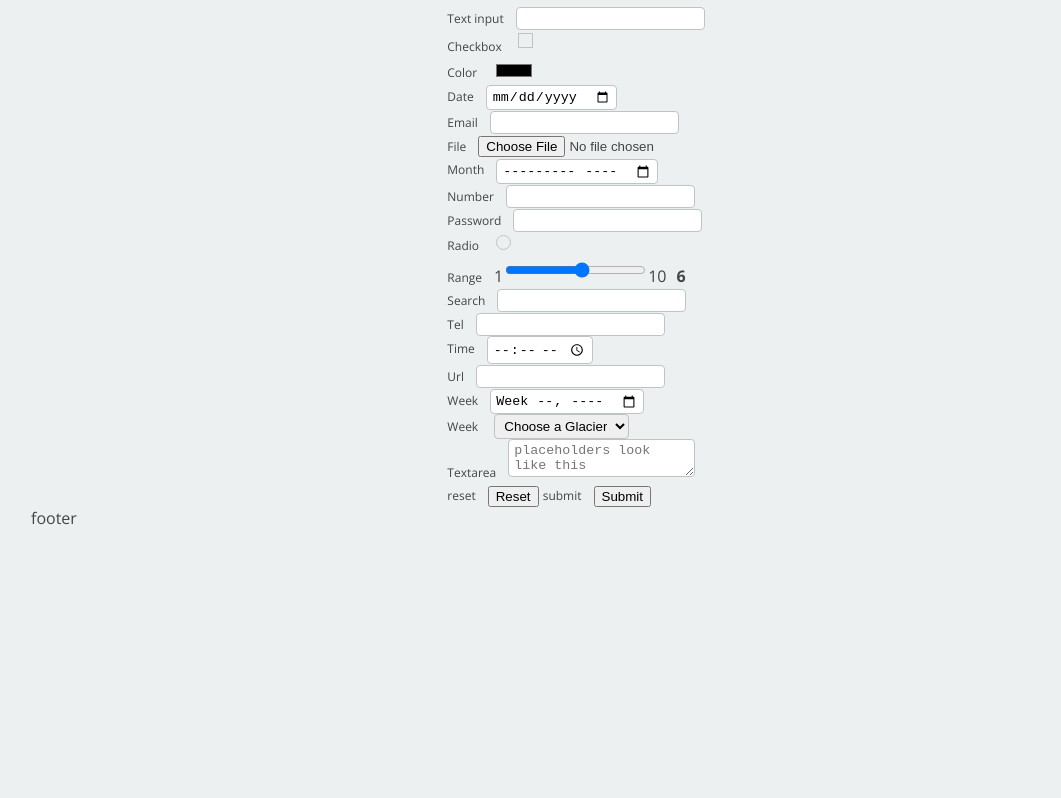
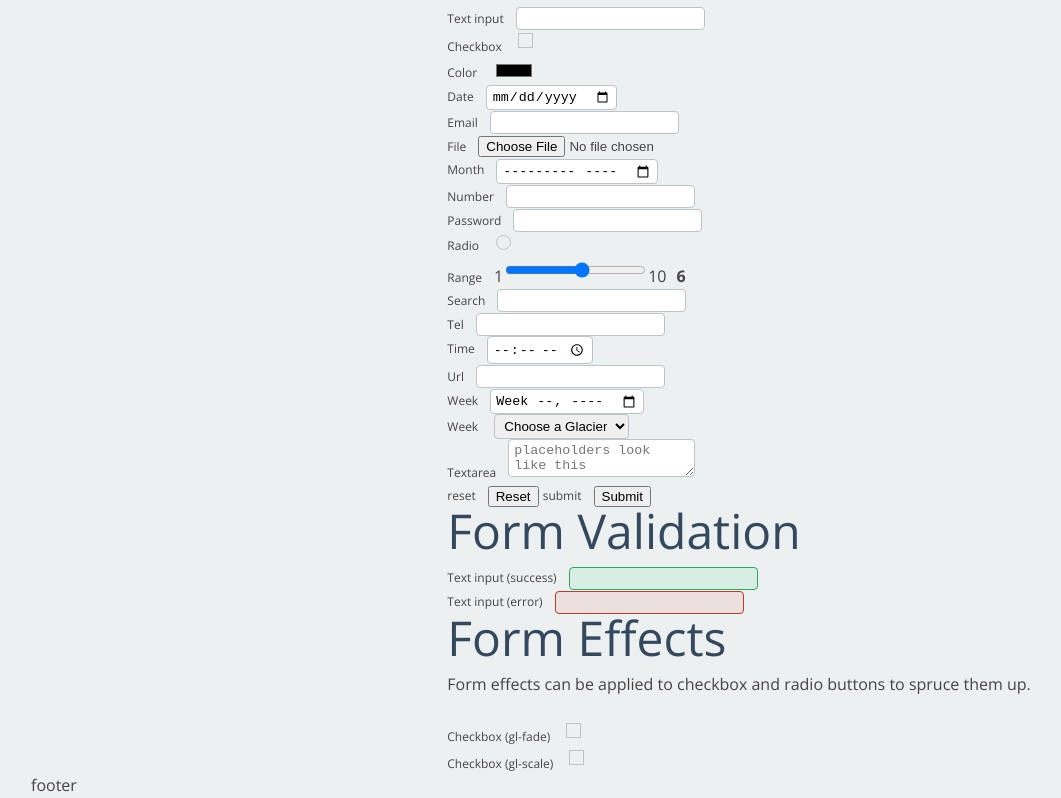
Before and after one commit to CoastalP47/Glacier, a website: page index.html in a window 1280 px wide. Shown: the part 1723-2521 px from the top of the page, without its empty margins (9-1070 px from the left). Before the commit the page ends 2253 px from the top, so only its background shows below. Drawn offline with nearby package versions, Linux system fonts and the light colour scheme.

Commit message:
form effects and success/failure for input fields

```diff
--- a/assets/less/elements.less
+++ b/assets/less/elements.less
@@ -62,10 +62,10 @@ form{
   input[type="radio"]{-webkit-appearance:none;border:@inputborder;height:15px;width:15px;border-radius:14px;position:relative;}
     input[type="radio"]:before{height: 7px;width: 7px;background: #9b59b6;content: '';top: 3px;left: 3px;display: block;border-radius: 10px;position: absolute;display:none;}
       input[type="radio"]:checked:before{display:block;}
-    input[type="radio"].gl-fade:before{opacity:0;display:block;}
+    input[type="radio"].gl-fade:before{opacity:0;display:block;.anim}
       input[type="radio"].gl-fade:checked:before{opacity:1;}
-    input[type="radio"].gl-fade:before{transform:scale(0);display:block;}
-      input[type="radio"].gl-fade:checked:before{transform:scale(1);}
+    input[type="radio"].gl-scale:before{transform:scale(0);display:block;.anim}
+      input[type="radio"].gl-scale:checked:before{transform:scale(1);}
 
   input[type="checkbox"]{-webkit-appearance:none;border:@inputborder;height:15px;width:15px;border-radius:0px;position:relative;}
     input[type="checkbox"]:before{height: 7px;width: 7px;background: #9b59b6;content: '';top: 3px;left: 3px;display: block;position: absolute;display:none;}
@@ -82,6 +82,9 @@ form{
 
   .gl-input-range-result{display:inline-block;font:@inputfont;font-weight:bold;padding:0 10px;}
   .gl-range-min,.gl-range-max{display:inline-block;font:@inputfont;}
+
+  input.gl-input-error,textarea.gl-input-error{border:1px solid rgba(192, 57, 43,1.0);background:rgba(231, 76, 60,0.1);}
+  input.gl-input-success,.gl-input-success{border:1px solid rgba(39, 174, 96,1.0);background:rgba(46, 204, 113,0.1);}
 }
 /* Lists */
 ul{}
--- a/index.html
+++ b/index.html
@@ -176,7 +176,7 @@
                   <label for="gl-input-text">Text input</label><input type="text" id="gl-input-text" />
                 </div>
                 <div class="gl-form-field">
-                  <label for="gl-input-checkbox">Checkbox</label><input type="checkbox" id="gl-input-checkbox" />
+                  <label for="gl-input-checkbox">Checkbox</label><input type="checkbox" id="gl-input-checkbox"/>
                 </div>
                 <div class="gl-form-field">
                   <label for="gl-input-color">Color</label><input type="color" id="gl-input-color" />
@@ -200,7 +200,7 @@
                   <label for="gl-input-password">Password</label><input type="password" id="gl-input-password" />
                 </div>
                 <div class="gl-form-field">
-                  <label for="gl-input-radio">Radio</label><input type="radio" id="gl-input-radio" />
+                  <label for="gl-input-radio">Radio</label><input type="radio" id="gl-input-radio"/>
                 </div>
                 <div class="gl-form-field">
                   <label for="gl-input-range">Range</label><span class="gl-range-min">1</span><input type="range" id="gl-input-range" min="1" max="10" /><span class="gl-range-max">10</span><div class="gl-input-range-result"></div>
@@ -236,6 +236,22 @@
                 <div class="gl-form-field">
                   <label for="gl-input-reset">reset</label><input type="reset" id="gl-input-reset"/>
                   <label for="gl-input-submit">submit</label><input type="submit" id="gl-input-reset"/>
+                </div>
+                <h2>Form Validation</h2>
+                <div class="gl-form-field">
+                  <label for="gl-input-text">Text input (success)</label><input type="text" id="gl-input-text" class="gl-input-success"/>
+                </div>
+                <div class="gl-form-field">
+                  <label for="gl-input-text">Text input (error)</label><input type="text" id="gl-input-text" class="gl-input-error"/>
+                </div>
+                <h2>Form Effects</h2>
+                <p>Form effects can be applied to checkbox and radio buttons to spruce them up.</p>
+                <div class="gl-form-field">
+                  <label for="gl-input-checkbox">Checkbox (gl-fade)</label><input type="checkbox" id="gl-input-checkbox" class="gl-fade"/>
+                </div>
+                <div class="gl-form-field">
+                  <label for="gl-input-checkbox">Checkbox (gl-scale)</label><input type="checkbox" id="gl-input-checkbox" class="gl-scale"/>
+                </div>
               </form>
             </section>
           </div>
```
Also changed, not shown: assets/prod/glacier.css, assets/prod/glacier.min.css.
